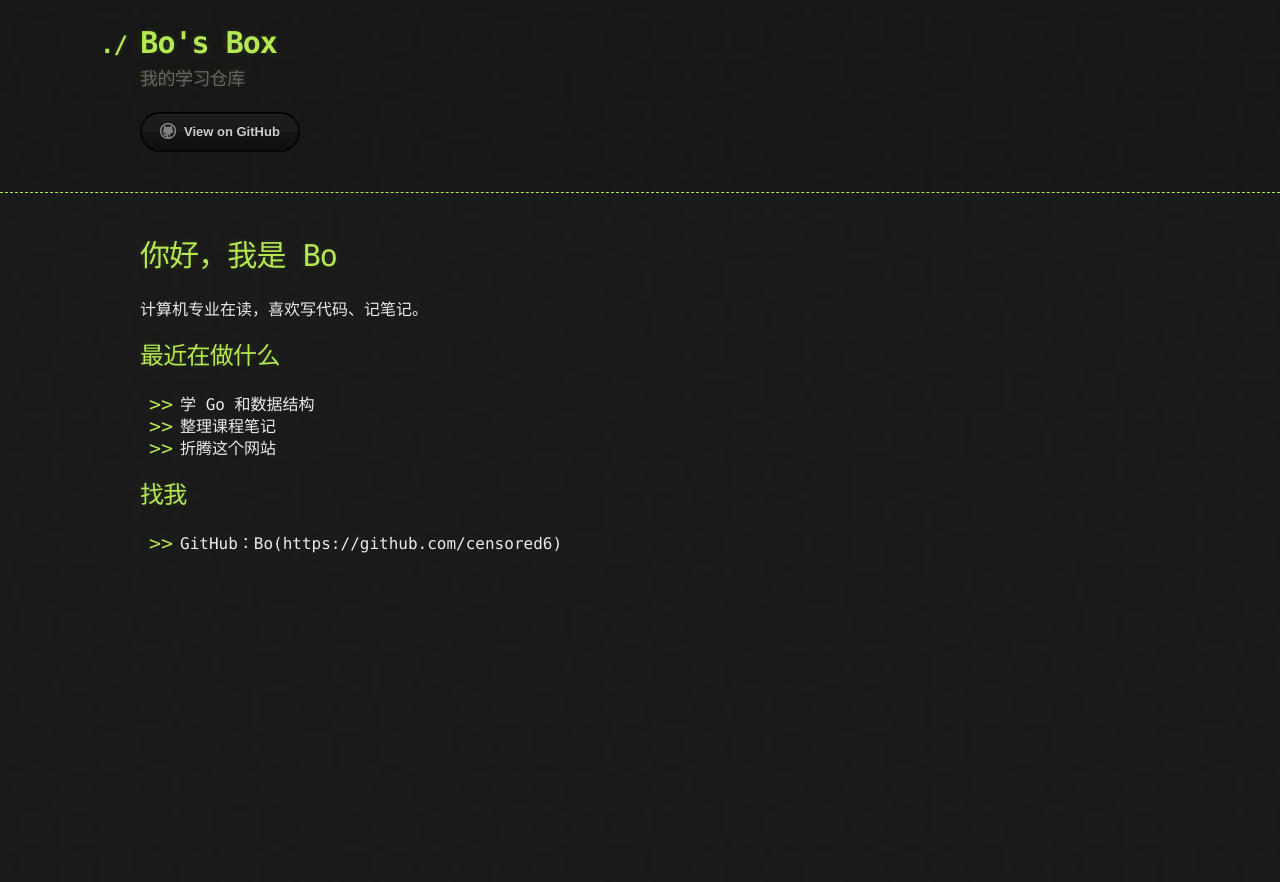
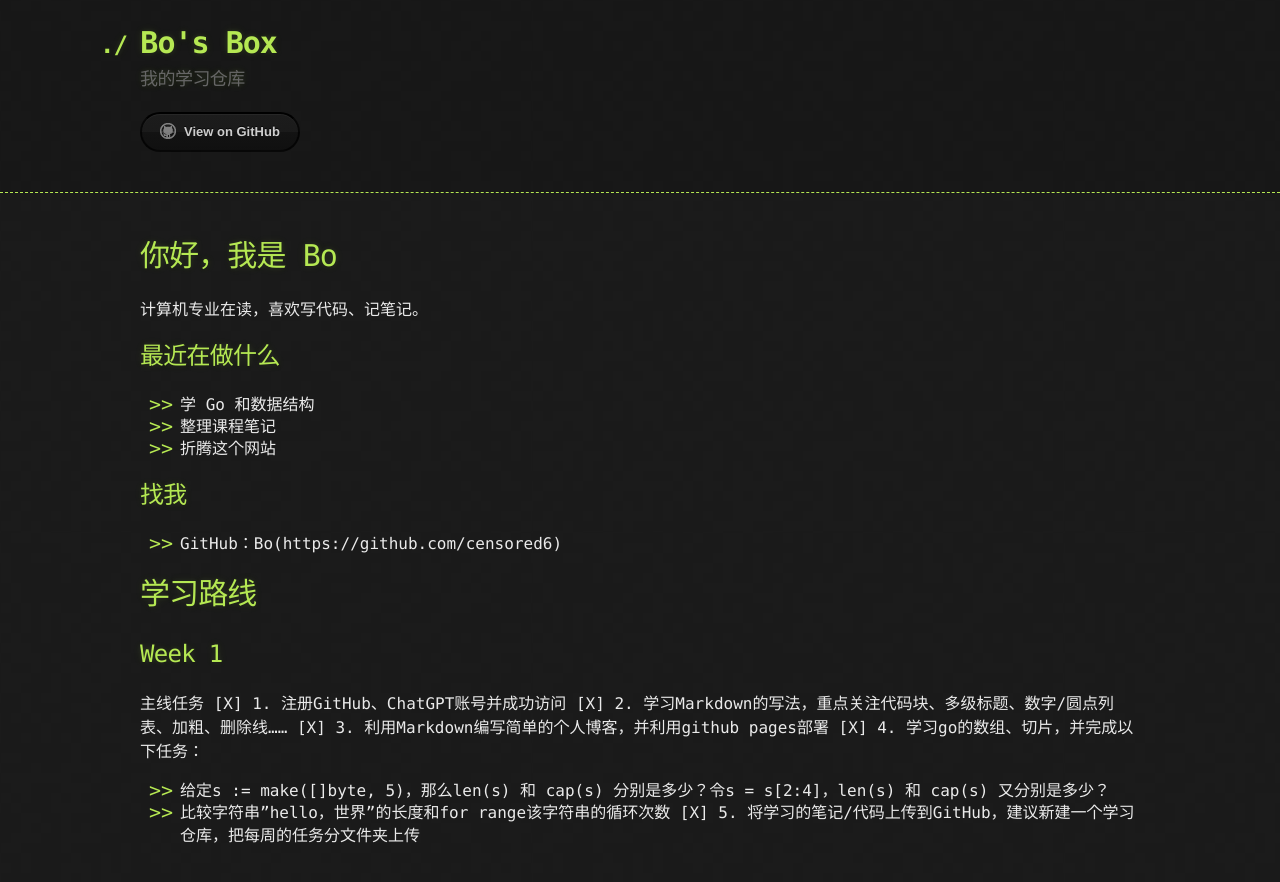
Before and after one commit to CENSORED6/CENSORED6.github.io, a Jekyll site: the page built from index.md, in a window 1280 px wide. Shown: the top 882 px of the page. Built offline with Jekyll 4.4.1, drawn with Linux system fonts in a browser that asks for light colours; our own code applies the rules of GitHub Pages for plain Markdown files.

Commit message:
Update index.md

```diff
--- a/index.md
+++ b/index.md
@@ -15,3 +15,16 @@ layout: default
 ## 找我
 
 - GitHub：Bo(https://github.com/censored6)
+
+
+# 学习路线
+
+## Week 1
+主线任务
+[X] 1. 注册GitHub、ChatGPT账号并成功访问
+[X] 2. 学习Markdown的写法，重点关注代码块、多级标题、数字/圆点列表、加粗、删除线......
+[X] 3. 利用Markdown编写简单的个人博客，并利用github pages部署
+[X] 4. 学习go的数组、切片，并完成以下任务：
+  - 给定s := make([]byte, 5)，那么len(s) 和 cap(s) 分别是多少？令s = s[2:4]，len(s) 和 cap(s) 又分别是多少？
+  - 比较字符串"hello，世界"的长度和for range该字符串的循环次数
+[X] 5. 将学习的笔记/代码上传到GitHub，建议新建一个学习仓库，把每周的任务分文件夹上传
```
